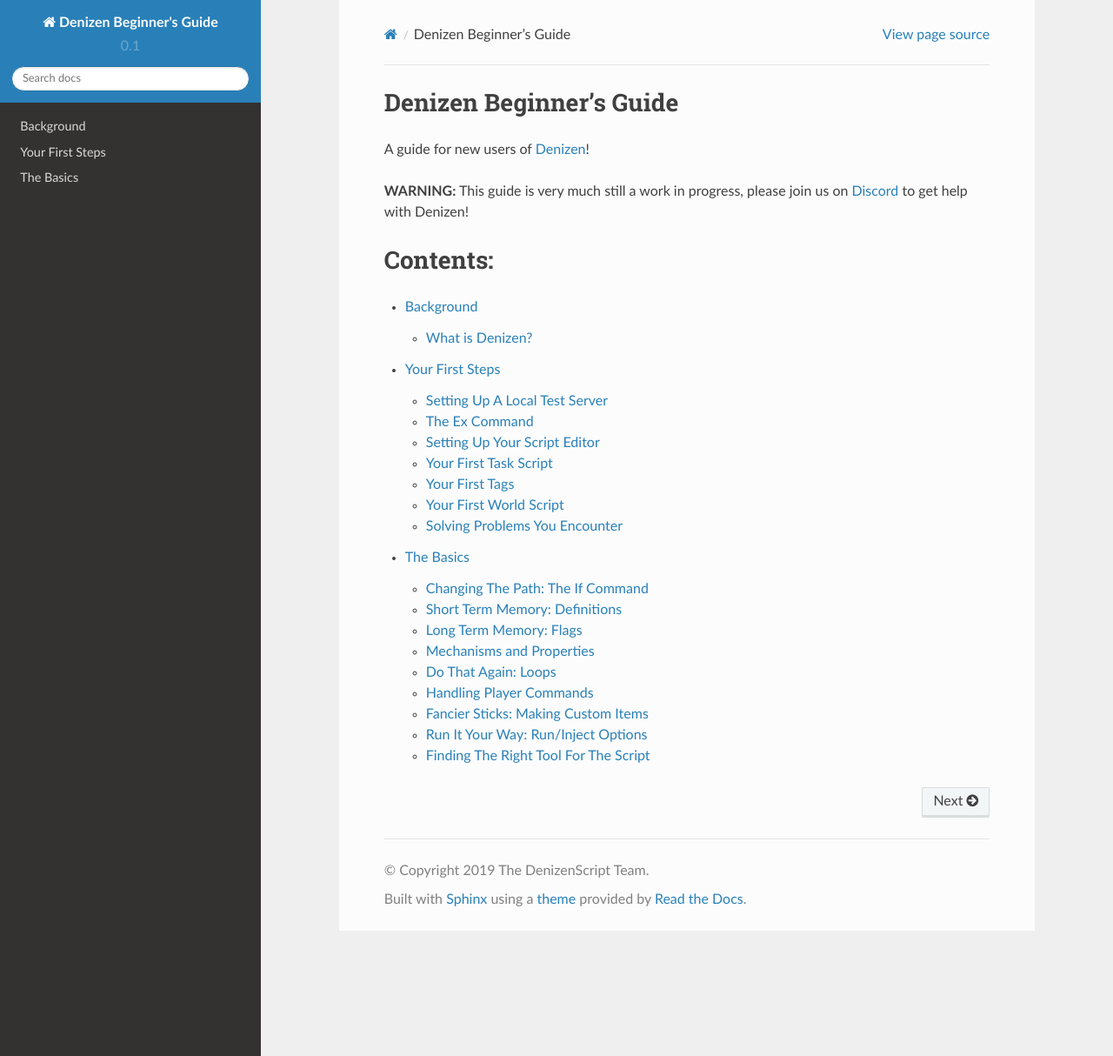
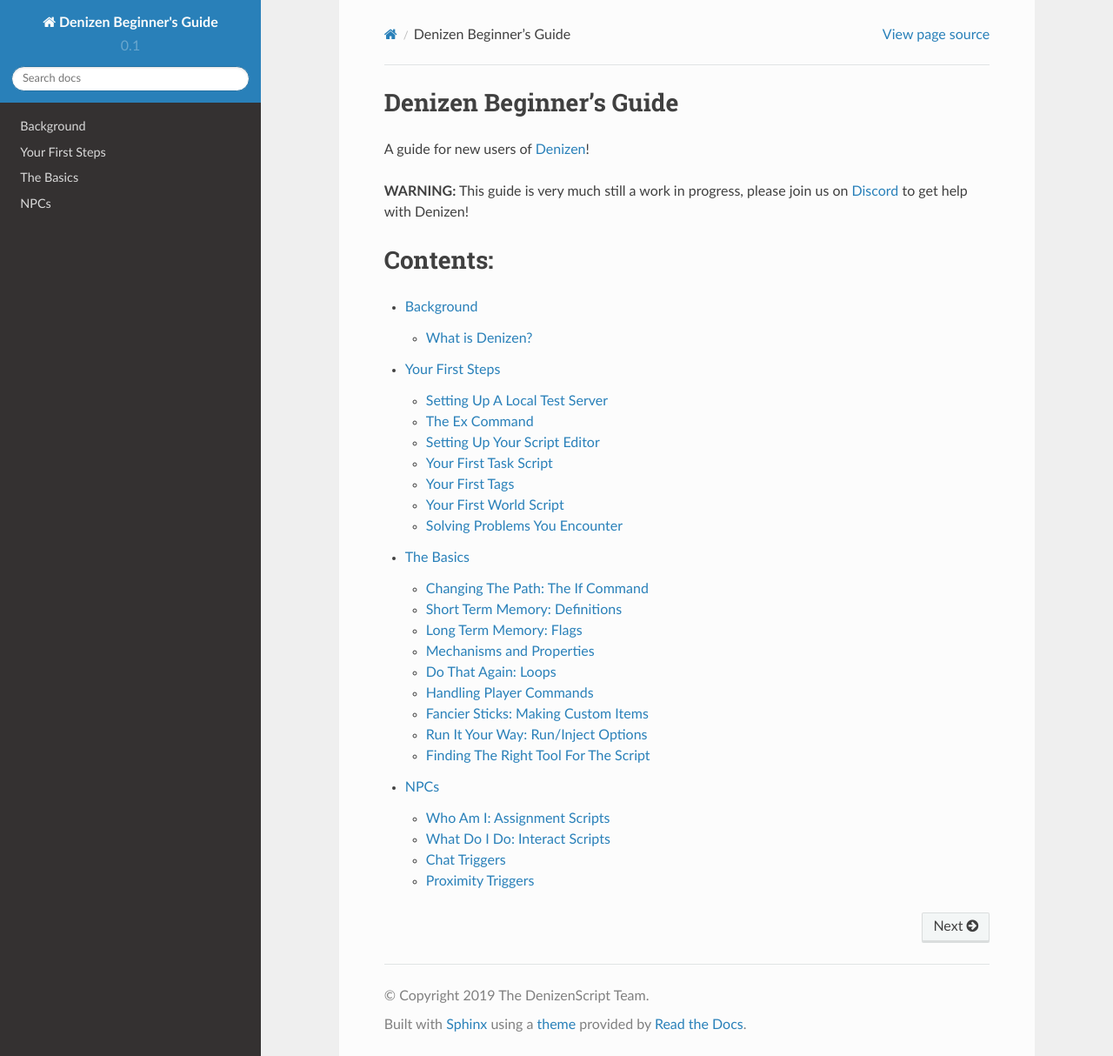
Before and after one commit to DenizenScript/Denizen-Beginners-Guide, a Sphinx documentation site: the page built from source/index.md, in a window 1280 px wide and 1214 px high. Shown: the whole window at 87% size. Built offline with Sphinx 7.4.7 and the Read the Docs theme 2.0.0, drawn with Linux system fonts in a browser that asks for light colours.

Commit message:
npcs section

````diff
--- /dev/null
+++ b/source/guides/npcs/assignment-scripts.md
@@ -0,0 +1,4 @@
+Who Am I: Assignment Scripts
+----------------------------
+
+**TODO: Write-up explaining the basics of assignment scripts, including the `on assignment` action.**
--- /dev/null
+++ b/source/guides/npcs/index.md
@@ -0,0 +1,12 @@
+NPCs
+----
+
+``` toctree::
+    :maxdepth: 1
+    :titlesonly:
+
+    assignment-scripts
+    interact-scripts
+    chat-trigger
+    proximity-trigger
+```
--- a/source/index.md
+++ b/source/index.md
@@ -14,4 +14,5 @@ A guide for new users of [Denizen](https://www.spigotmc.org/resources/denizen.21
     guides/background/index
     guides/first-steps/index
     guides/basics/index
+    guides/npcs/index
 ```
````
Also changed, not shown: source/guides/npcs/chat-trigger.md (added, +4 -0 lines), source/guides/npcs/interact-scripts.md (added, +4 -0 lines), source/guides/npcs/proximity-trigger.md (added, +4 -0 lines).
